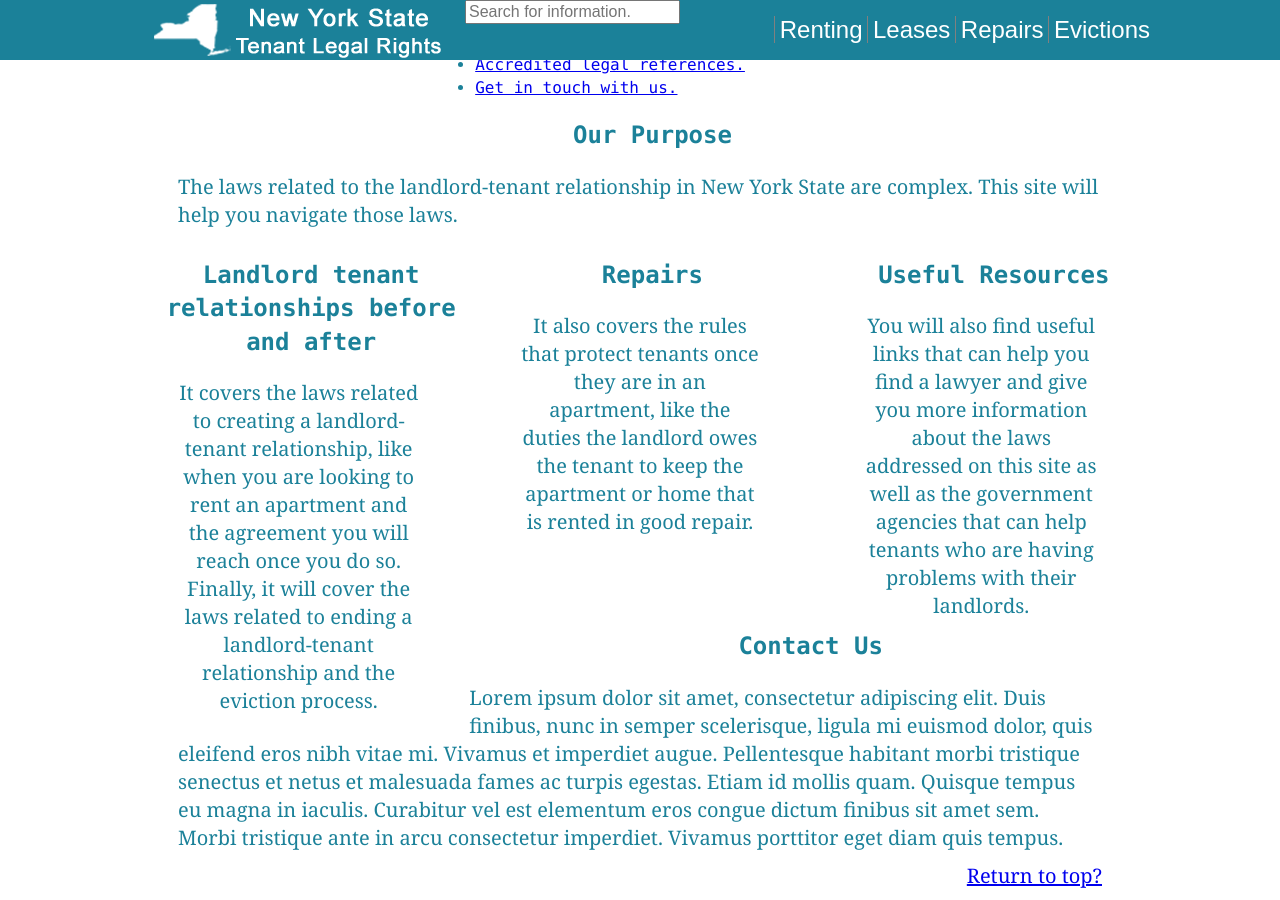
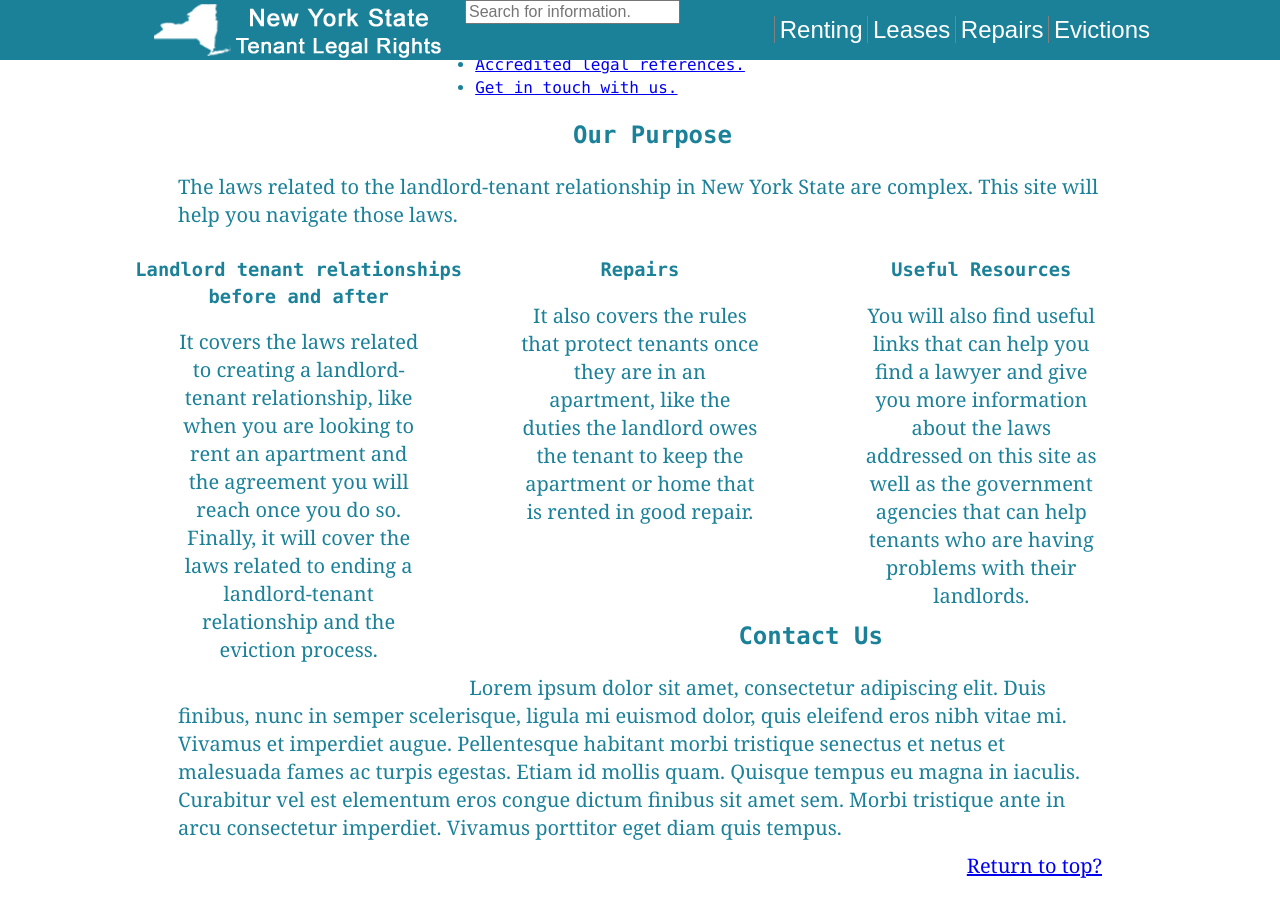
Before and after one commit to iinf362/team3, a Jekyll site: the page built from index.html, in a window 1280 px wide and 900 px high, scrolled down 403 px. Built offline with Jekyll 4.4.1, drawn with Linux system fonts in a browser that asks for light colours.

Commit message:
added h3

```diff
--- a/index.html
+++ b/index.html
@@ -21,22 +21,21 @@ layout: front-page
 
         <div class="content-columns cf">
                     <div class="col">
-                        <h2>Landlord tenant relationships before and after</h2>
+                        <h3>Landlord tenant relationships before and after</h3>
                         <p>
                            It covers the laws related to creating a landlord-tenant relationship, like when you are looking to rent an apartment and the agreement you will reach once you do so. Finally, it will cover the laws related to ending a landlord-tenant relationship and the eviction process.
-
                         </p>
 
                     </div><!-- / col -->
                     <div class="col">
-                        <h2>Repairs</h2>
+                        <h3>Repairs</h3>
                         <p>
                             It also covers the rules that protect tenants once they are in an apartment, like the duties the landlord owes the tenant to keep the apartment or home that is rented in good repair.
 
                         </p>
                     </div><!-- / col -->
                     <div class="col">
-                        <h2>Useful Resources</h2>
+                        <h3>Useful Resources</h3>
                            <p>
                             You will also find useful links that can help you find a lawyer and give you more information about the laws addressed on this site as well as the government agencies that can help tenants who are having problems with their landlords.
                         </p>
```
